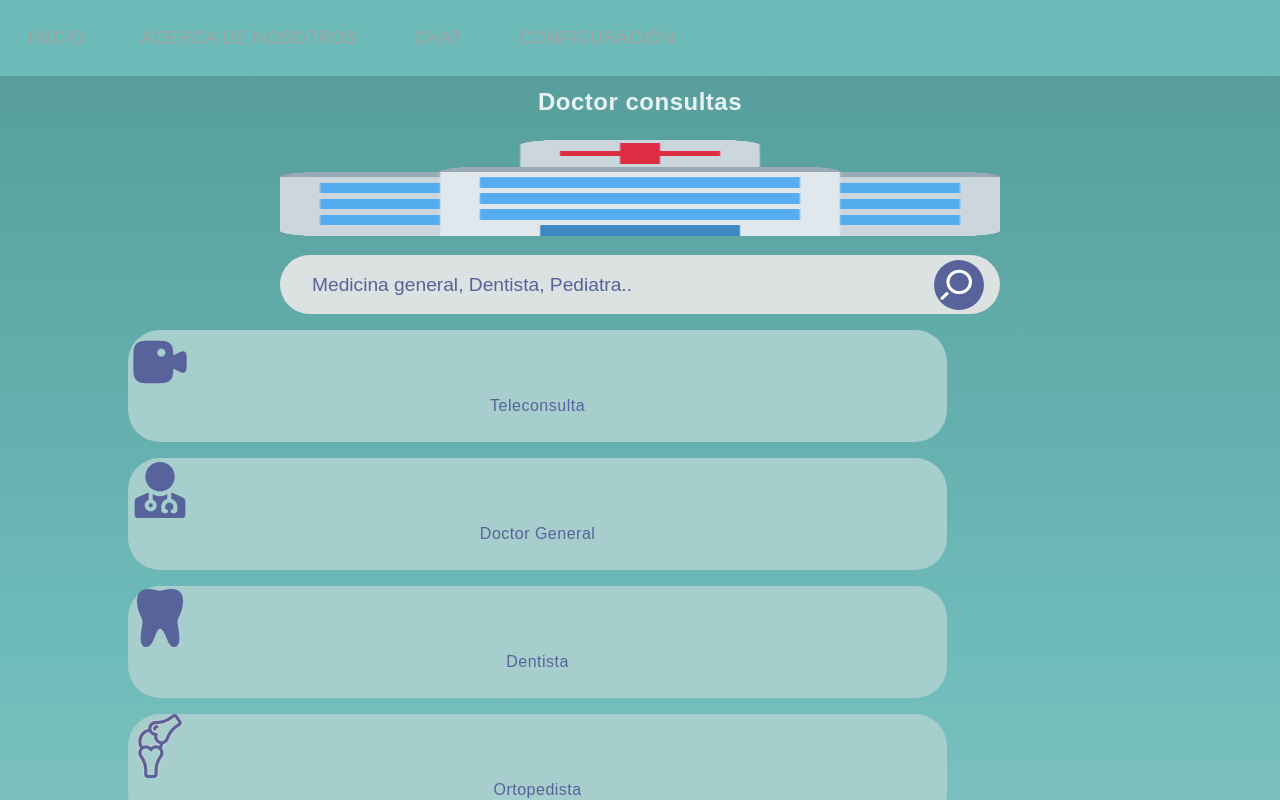
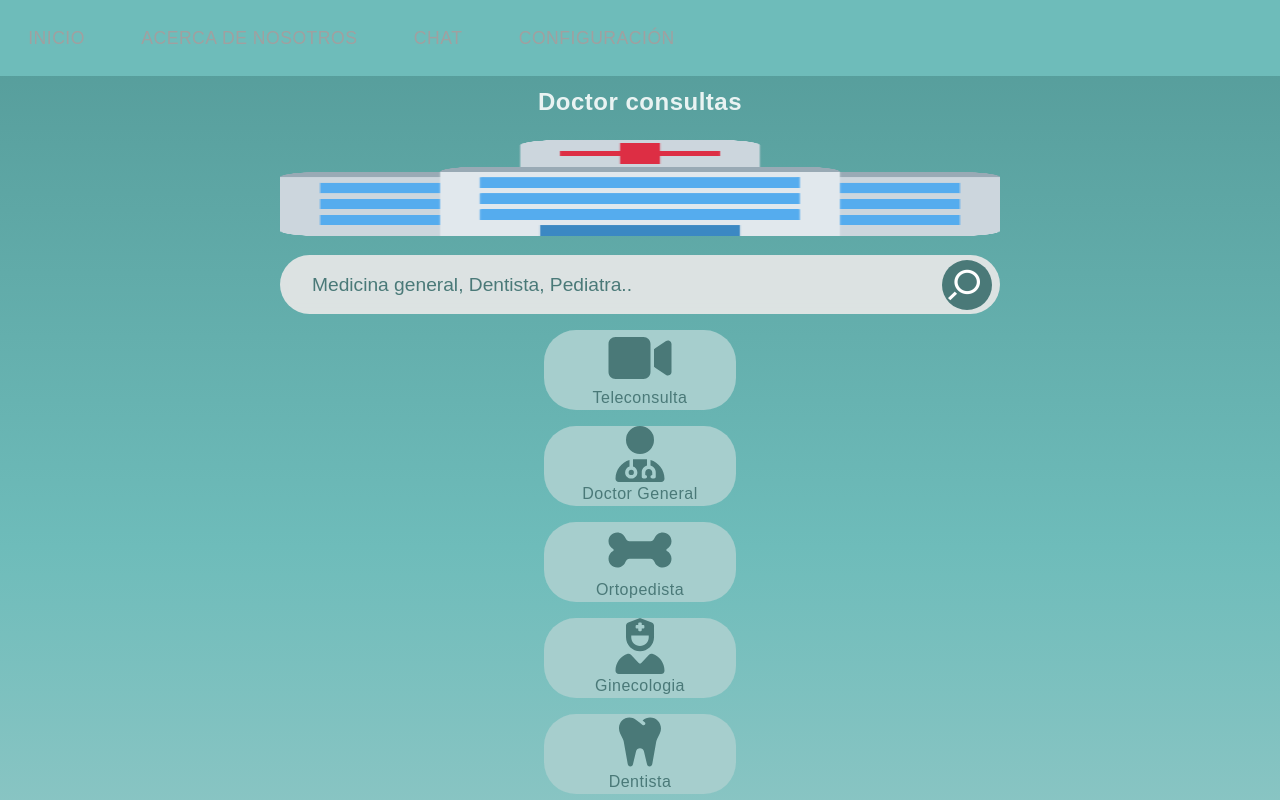
Before and after one commit to MariaGonzalesBaldera/proyecto-clinica, a React (Vite) app: page / in a window 1280 px wide. Shown: the top 800 px of the page. Built offline with nearby package versions, Linux system fonts and the light colour scheme.

Commit message:
add list specialties style

```diff
--- a/src/components/Specialties/index.jsx
+++ b/src/components/Specialties/index.jsx
@@ -1,45 +1,31 @@
 import { Link } from 'react-router-dom';
 import '../../styles/Specialties.css';
-import { useState, useEffect } from 'react';
+import { FontAwesomeIcon } from '@fortawesome/react-fontawesome'
+import { faUserDoctor, faVideo, faBone, faUserNurse, faTooth, faHeartPulse, faChildren } from '@fortawesome/free-solid-svg-icons'
 
 export default function Specialties() {
-  const [imageComponents, setImageComponents] = useState([]);
-
-  useEffect(() => {
-    const importImages = async () => {
-      const imagePaths = ['Teleconsulta.png', 'Doctor General.png', 'Dentista.png', 'Ortopedista.png', 'Pediatra.png', 'Ginecologa.png', 'Cardiolo.png'];
-      const imageImports = await Promise.all(
-        imagePaths.map(path => `../../img/specialties/${path}`)
-      );
-
-      const imageComponents = imageImports.map((module, index) => (
-
-        <>
-          <img
-            key={index}
-            src={`src/img/specialties/${imagePaths[index]}`}
-            alt={`${imagePaths[index]}`}
-          />
-          <p className='text-specialties'>{`${imagePaths[index]}`.replace(".png", "")}</p>
-        </>
-
-      ));
-      setImageComponents(imageComponents);
-    };
-    importImages();
-  }, []);
+  const ListSpecialties = {
+    0 : ["Teleconsulta" , faVideo],
+    1 : ["Doctor General" , faUserDoctor],
+    2 : ["Ortopedista" , faBone],
+    3 : ["Ginecologia" , faUserNurse],
+    4 : ["Dentista" , faTooth],
+    5 : ["Cardilogo" , faHeartPulse],
+    6 : ["Pediatria" , faChildren]
+  }
 
   return (
     <section>
       <div className='main-specialties'>
         <Link to={"/select"} className='specialties-items'>
-          {imageComponents.map((item, index) => (
-            <div key={index}>{item}
-            </div>
+        {Object.keys(ListSpecialties).map((key) => (
+          <div key={key}>
+            <FontAwesomeIcon className='ico-specialties' icon={ListSpecialties[key][1]} style={{ color: "#4a7978", }} />
+            <p>{ListSpecialties[key][0]}</p>
+          </div>
           ))}
         </Link>
       </div>
     </section>
-
   )
 }
--- a/src/styles/DescriptionDoctor.css
+++ b/src/styles/DescriptionDoctor.css
@@ -1,6 +1,7 @@
 .div-main-description{
   margin-top: 1rem;
   display: grid;
+  color: #4a7978;
 }
 
 .section-description{
@@ -8,7 +9,6 @@
   grid-template-columns: repeat(auto-fit, minmax(20rem, 2fr));
   background-color: #e8f4f3;
   gap: 1rem;
-  color: #959595;
   min-height: 80vh;
   margin-left: 2rem;
   margin-right: 2rem;
@@ -38,10 +38,12 @@
   margin-left: 1rem;
   margin-top: 1rem;
 }
+
 hr{
   margin-top: -1rem;
   max-width: 15rem;
 }
+
 .div-speciality{
   font-weight: bold;
 }
@@ -81,7 +83,6 @@ li {
   line-height: 1rem;
 }
 
-
 @media screen and (max-width: 480px) {
   .div-description-segundo{
     border-radius: 0rem;
--- a/src/styles/Search.css
+++ b/src/styles/Search.css
@@ -47,11 +47,11 @@
   outline: none;
   padding: 0.5rem 1rem;
   font-size: 1.2rem;
-  color: #58629b;
+  color: #4a7978;
 }
 
 ::placeholder{
-  color: #58629b;
+  color: #4a7978;
 }
 
 .search-bar button {
@@ -59,8 +59,9 @@
   border-radius: 50%;
   width: 50px;
   height: 50px;
-  background: #58629b;
+  background: #4a7978;
   cursor: pointer;
+  margin-right: -.5rem;
 }
 
 .search-bar button img{
--- a/src/styles/Specialties.css
+++ b/src/styles/Specialties.css
@@ -11,28 +11,29 @@ section{
 .specialties-items{
   display: grid;
   grid-template-columns: repeat(auto-fit, minmax(15rem, 1fr));
-  gap :1rem;
   text-decoration: none;
+  justify-items: center;
+  margin-top: 1rem;
 }
 
 .specialties-items div{
-  margin-top: 1rem;
   background-color: #a6cecd;
-  color: #58629B;
+  color: #4A7978;
   border-radius: 2rem;
-  width: 80%;
-  min-height: 7rem;
-
+  min-width: 12rem;
+  min-height: 4rem;
+  margin-bottom: 1rem;
 }
 
-.specialties-items div img{
-  height: 4rem;
-  width: 4rem;
+.ico-specialties{
+  min-width: 4.5rem;
+  min-height: 3.5rem;
   margin-top: 1rem;
   margin-bottom: -1rem;
 }
+
 .specialties-items div:hover{
-  margin-top: 1.2rem;
+  border: solid 1px white;
   transition:all .5s ease-in-out;
   filter: contrast(1.3) invert(2%);
   cursor: pointer;
```
